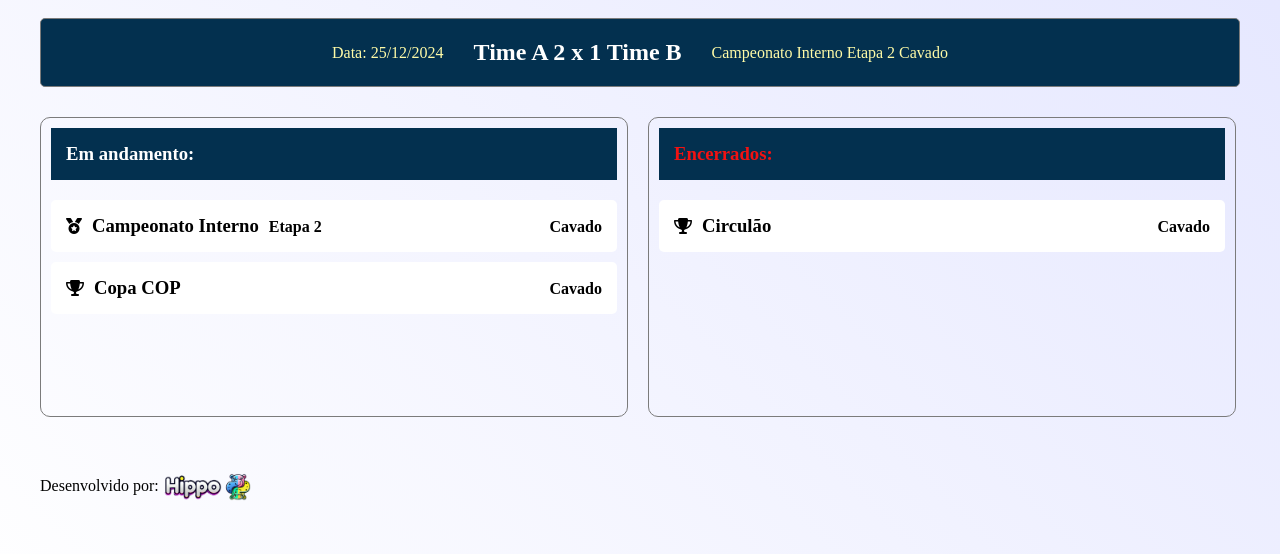
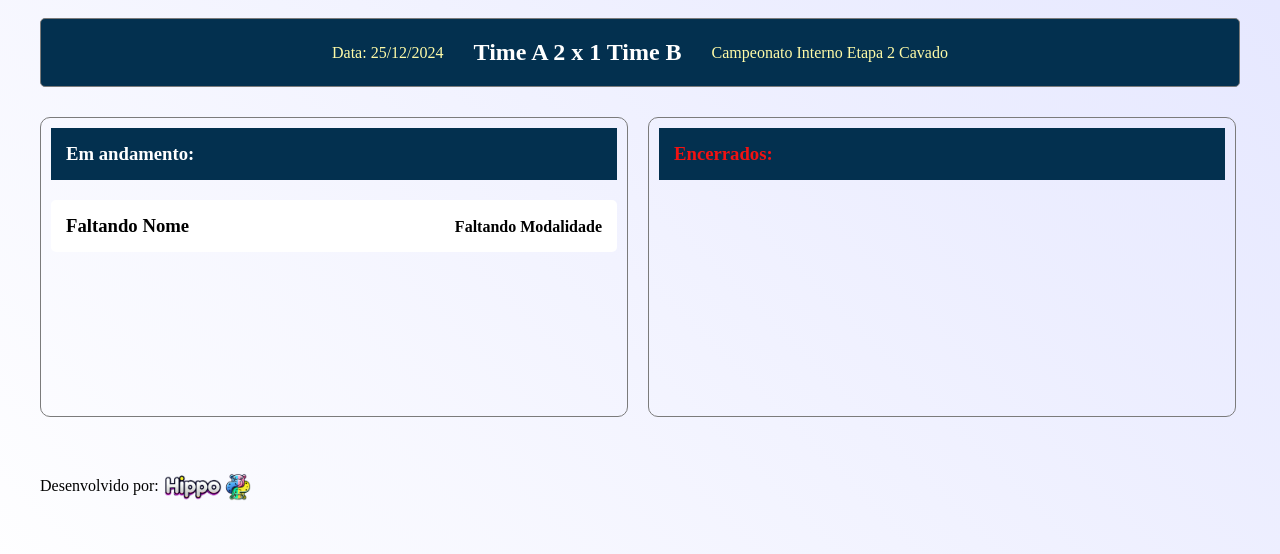
Before and after one commit to Michel4lves/Placar-Futebol-de-Mesa, a Django app: template placarfutmesa/base/templates/base/home.html in a window 1280 px wide. Shown: the part 152-706 px from the top of the page. Run offline with Django 5.2, Linux system fonts and the light colour scheme; the template is opened without the code that fills it: most values are stand-ins (such as "Sample title", 1, 10 or a date in 2020).

Commit message:
add itens on template

```diff
--- a/placarfutmesa/base/templates/base/home.html
+++ b/placarfutmesa/base/templates/base/home.html
@@ -15,6 +15,7 @@
                 crossorigin="anonymous"
                 referrerpolicy="no-referrer"
         />
+        <link rel="icon" type="image/png" href="{% static 'img/decop-icon.png' %}">
     </head>
     <body>
         <div class="container">
@@ -25,7 +26,7 @@
                         <img src="{% static 'img/logo_decop.webp' %}" alt="decop-logo">
                     </a>
                     <ul class="menu-list" id="menuList">
-                        <li><a href="#" class="active">Competições</a></li>
+                        <li><a href="{% url 'base:home' %}" class="active">Competições</a></li>
                         <li><a href="#">Associações</a></li>
                         <li><a href="#">Jogadores</a></li>
                         <li><a href="#" id="department">Departamento</a></li>
@@ -66,44 +67,47 @@
                     <div class="in-progress">
                         <h3 class="bx-title">Em andamento:</h3>
                         <div class="in-progress-bx">
+                            {% for competition in competitions %}
+                                {% if competition.comp_status == 'Progress' %}
                                     <div class="competition-card">
                                         <div class="field-1">
+                                            {% if competition.comp_type == 'Campeonato' %}
                                                 <i class="fas fa-medal"></i>
-                                    <h3 class="comp-title">Campeonato Interno</h3>
-                                    <h4 class="stage">Etapa 2</h4>
-
+                                            {% elif competition.comp_type == 'Copa' %}
+                                                <i class="fas fa-trophy"></i>
+                                            {% endif %}
+                                            <h3 class="comp-title">{{ competition.comp_name | default:'Faltando Nome' }}</h3>
+                                            <h4 class="stage">{{ competition.comp_stage | default:'' }}</h4>
                                         </div>
                                         <div class="field-2">
-                                    <h4 class="modality">Cavado</h4>
+                                            <h4 class="modality">{{ competition.comp_modality | default:'Faltando Modalidade' }}</h4>
                                         </div>
                                     </div>
-                            <div class="competition-card">
-                                <div class="field-1">
-                                    <i class="fas fa-trophy"></i>
-                                    <h3 class="comp-title">Copa COP</h3>
-                                    <h4 class="stage"></h4>
-
-                                </div>
-                                <div class="field-2">
-                                    <h4 class="modality">Cavado</h4>
-                                </div>
-                            </div>
+                                {% endif %}
+                            {% endfor %}
                         </div>
                     </div>
                     <div class="closed">
                         <h3 class="bx-title">Encerrados:</h3>
                         <div class="closed-bx">
+                            {% for competition in competitions %}
+                                {% if competition.comp_status == 'Closed' %}
                                     <div class="competition-card">
                                         <div class="field-1">
+                                            {% if competition.comp_type == 'Campeonato' %}
+                                                <i class="fas fa-medal"></i>
+                                            {% elif competition.comp_type == 'Copa' %}
                                                 <i class="fas fa-trophy"></i>
-                                    <h3 class="comp-title">Circulão</h3>
-                                    <h4 class="stage"></h4>
-
+                                            {% endif %}
+                                            <h3 class="comp-title">{{ competition.comp_name | default:'Faltando Nome' }}</h3>
+                                            <h4 class="stage">{{ competition.comp_stage | default:'' }}</h4>
                                         </div>
                                         <div class="field-2">
-                                    <h4 class="modality">Cavado</h4>
+                                            <h4 class="modality">{{ competition.comp_modality | default:'Faltando Modalidade' }}</h4>
                                         </div>
                                     </div>
+                                {% endif %}
+                            {% endfor %}
                         </div>
                     </div>
                 </div>
```
Also changed, not shown: placarfutmesa/base/views.py (+40 -1 lines), placarfutmesa/base/static/img/decop-icon.png (added). Lines whose indentation alone changed are shown as unchanged.
